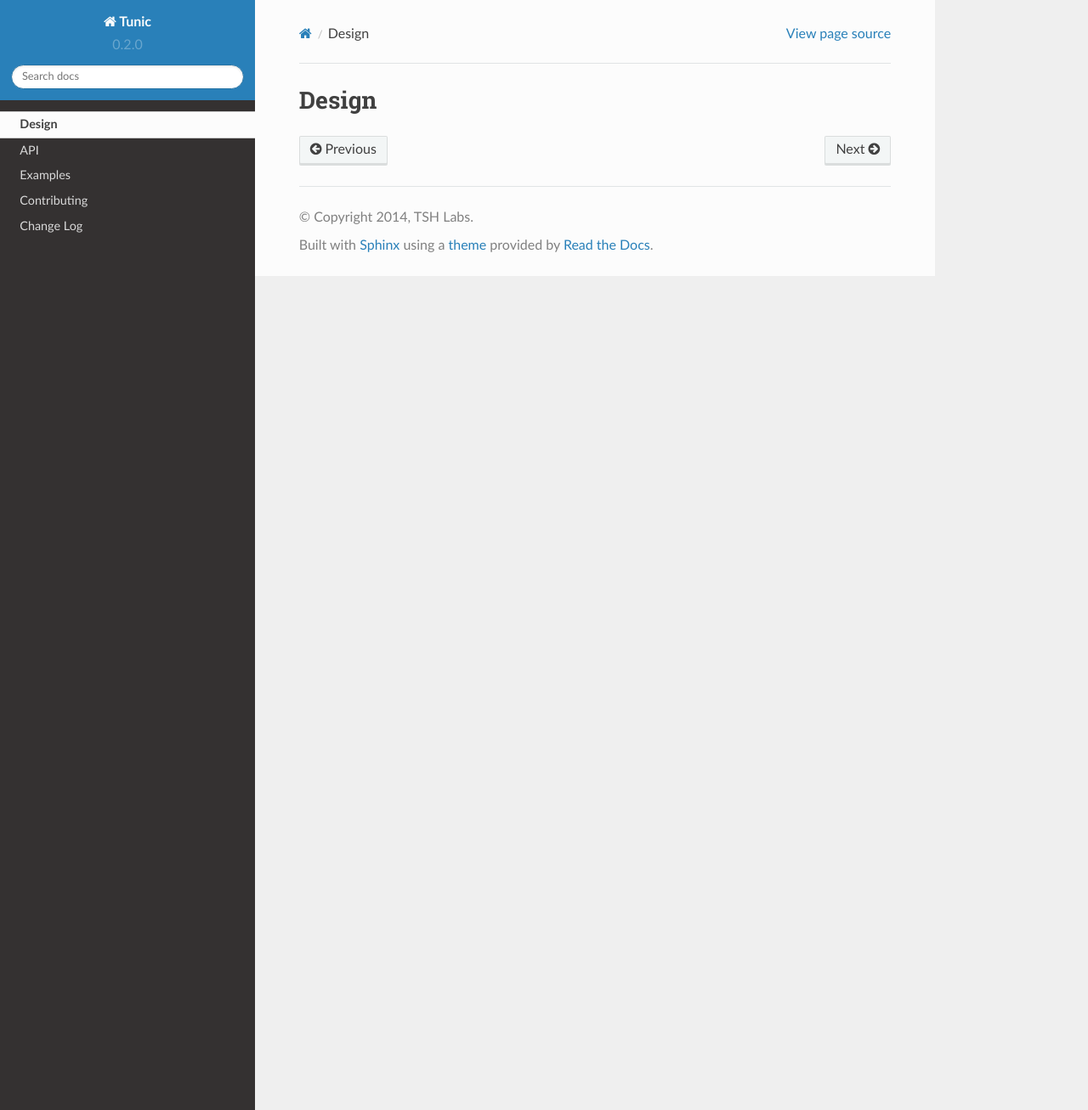
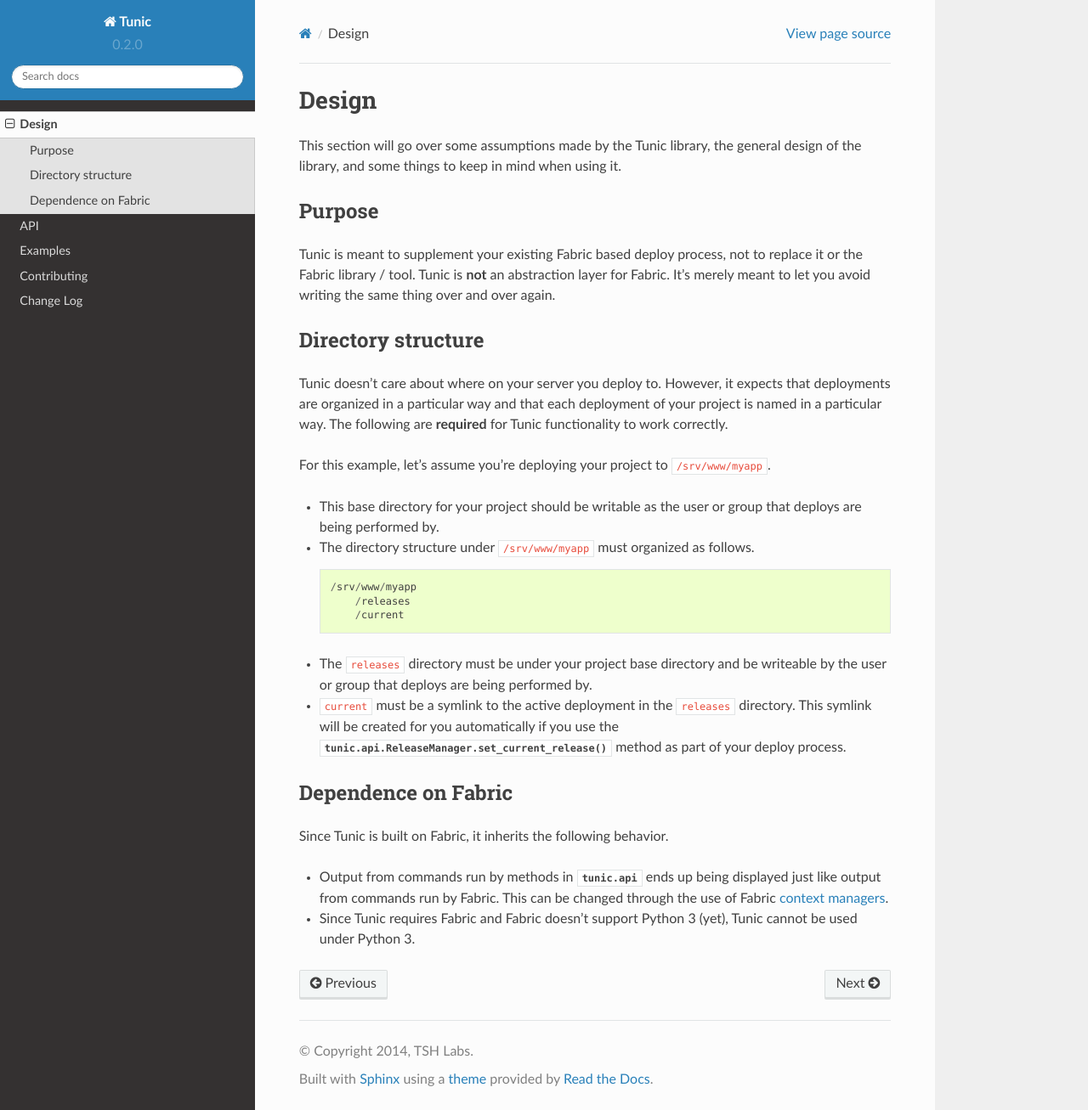
Before and after one commit to 56quarters/tunic, a Sphinx documentation site: the page built from doc/source/design.rst, in a window 1280 px wide and 1307 px high. Shown: the whole window at 85% size. Built offline with Sphinx 7.4.7 and the Read the Docs theme 2.0.0, drawn with Linux system fonts in a browser that asks for light colours.

Commit message:
Start of design document for Tunic

```diff
--- a/doc/source/design.rst
+++ b/doc/source/design.rst
@@ -1,2 +1,55 @@
 Design
 ======
+
+This section will go over some assumptions made by the Tunic library,
+the general design of the library, and some things to keep in mind when
+using it.
+
+Purpose
+-------
+
+Tunic is meant to supplement your existing Fabric based deploy process,
+not to replace it or the Fabric library / tool. Tunic is **not** an abstraction
+layer for Fabric. It's merely meant to let you avoid writing the same thing
+over and over again.
+
+Directory structure
+-------------------
+
+Tunic doesn't care about where on your server you deploy to. However, it
+expects that deployments are organized in a particular way and that each
+deployment of your project is named in a particular way. The following
+are **required** for Tunic functionality to work correctly.
+
+For this example, let's assume you're deploying your project to ``/srv/www/myapp``.
+
+* This base directory for your project should be writable as the user or group
+  that deploys are being performed by.
+
+* The directory structure under ``/srv/www/myapp`` must organized as follows. ::
+
+    /srv/www/myapp
+        /releases
+        /current
+
+* The ``releases`` directory must be under your project base directory and be
+  writeable by the user or group that deploys are being performed by.
+
+* ``current`` must be a symlink to the active deployment in the ``releases``
+  directory. This symlink will be created for you automatically if you use the
+  :meth:`tunic.api.ReleaseManager.set_current_release` method as part of your
+  deploy process.
+
+Dependence on Fabric
+--------------------
+
+Since Tunic is built on Fabric, it inherits the following behavior.
+
+* Output from commands run by methods in :mod:`tunic.api` ends up being displayed
+  just like output from commands run by Fabric. This can be changed through the
+  use of Fabric `context managers`_.
+
+* Since Tunic requires Fabric and Fabric doesn't support Python 3 (yet), Tunic
+  cannot be used under Python 3.
+
+.. _context managers: http://docs.fabfile.org/en/latest/api/core/context_managers.html
```
